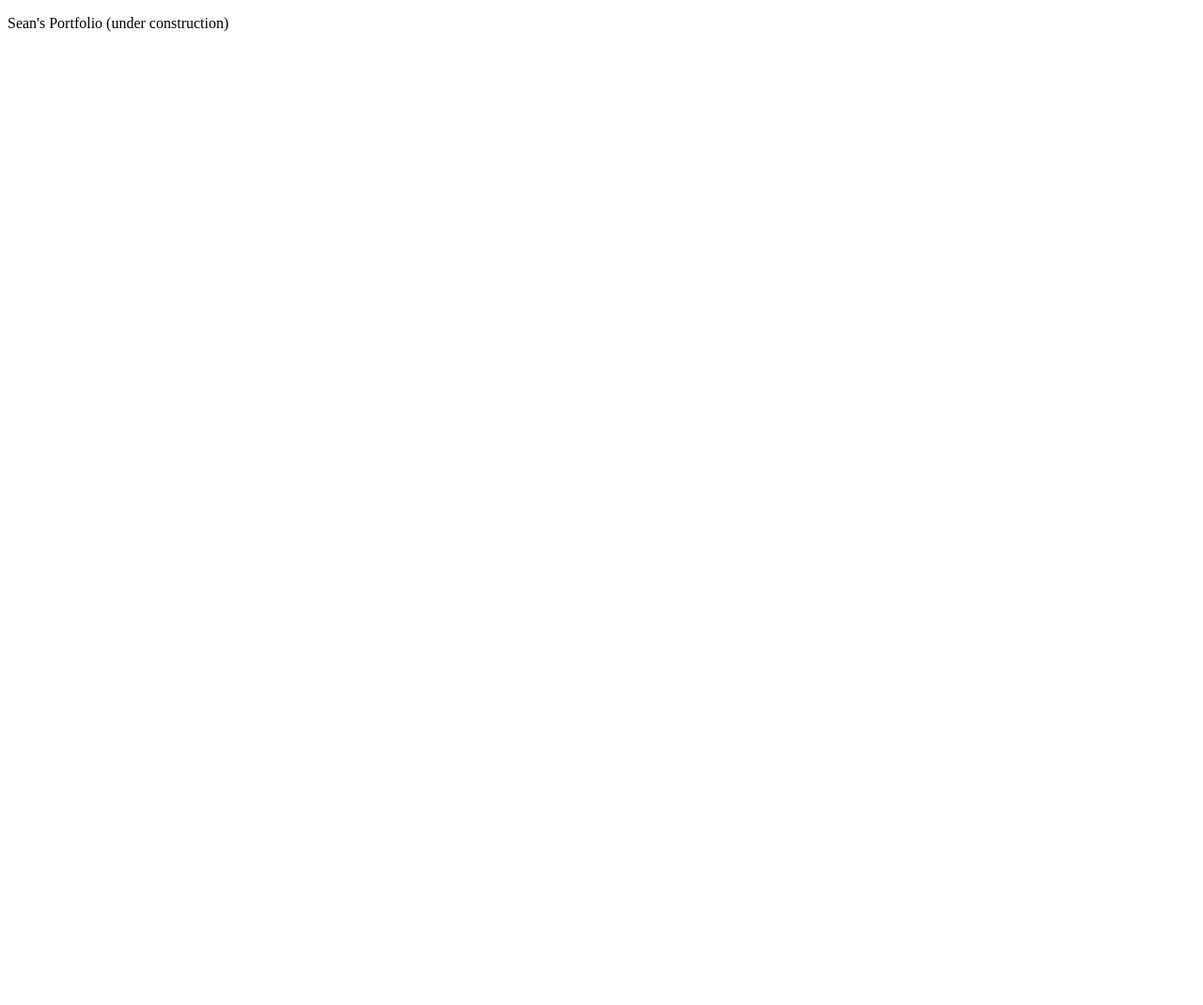
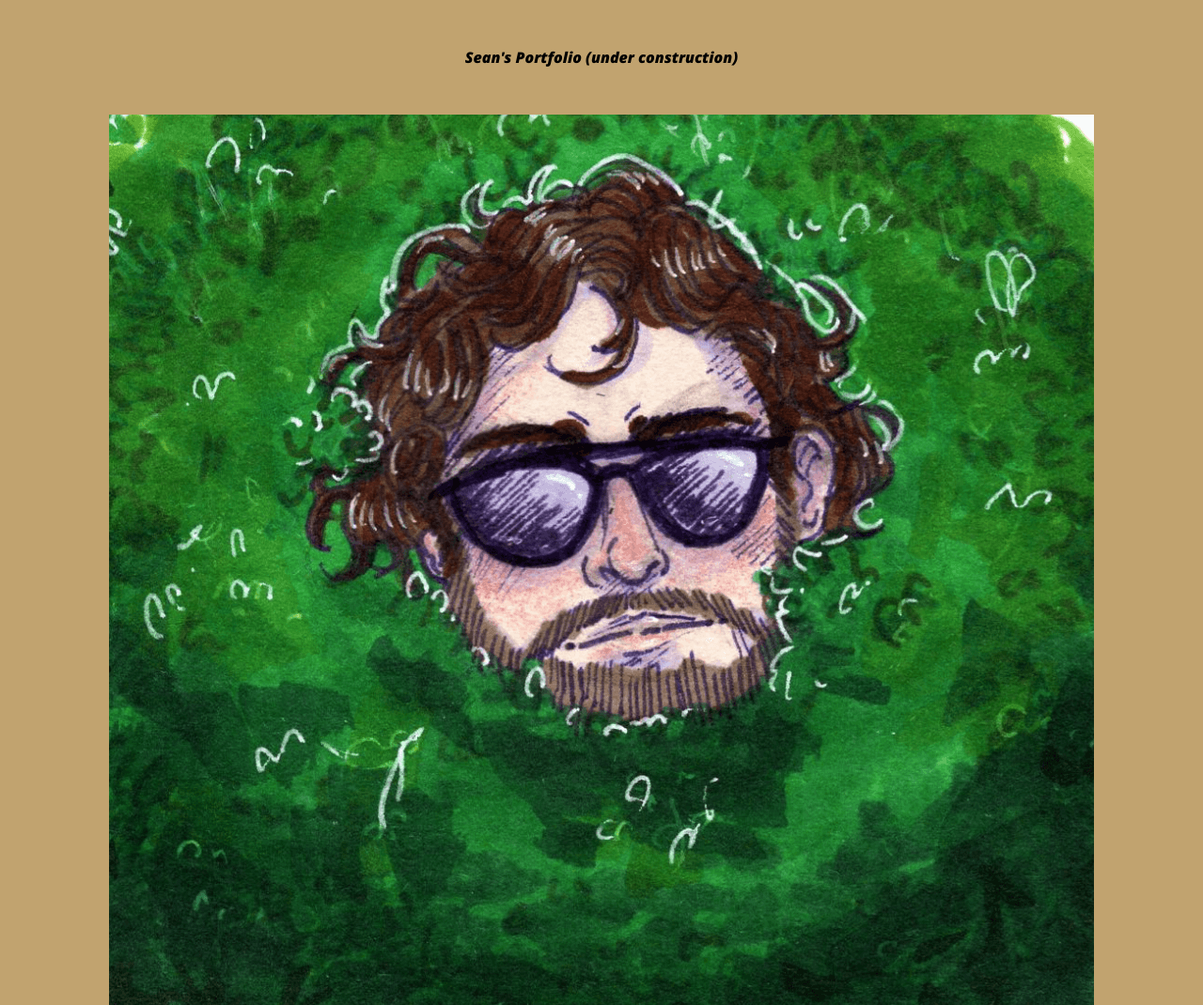
Before and after one commit to ShrubADubDub/MyFirstWebsite, a plain HTML site: page index.html in a window 1280 px wide. Shown: the top 1070 px of the page at 94% size. Before the commit the page ends 800 px from the top, so only its background shows below. Drawn offline with nearby package versions, Linux system fonts and the light colour scheme.

Commit message:
Adding Style

```diff
--- a/index.html
+++ b/index.html
@@ -5,8 +5,19 @@
     <meta name="viewport" content="width=device-width, initial-scale=1.0">
     <meta http-equiv="X-UA-Compatible" content="ie=edge">
     <title>Portfolio</title>
+
+<link href="style.css" rel="stylesheet">
+<link href="https://fonts.googleapis.com/css?family=Open+Sans:400,800i&display=swap" rel="stylesheet">
+
+
 </head>
 <body>
- <p>Sean's Portfolio (under construction)</p>
+ <p class="bold-text">Sean's Portfolio (under construction)</p>
+ <img src="content/shurb-small.png" id="cover-image">
+<p>Hey look ma I made it!</p>
+
 </body>
+
+
+
 </html>
--- /dev/null
+++ b/style.css
@@ -0,0 +1,25 @@
+#cover-image{
+    max-width: 90%;
+    display: block;
+    margin-left: auto;
+    margin-right: auto;
+
+}
+body{
+    background-color: #c1a36f;
+    font-family: 'open sans', sans-serif;
+
+
+}
+
+.bold-text{
+    font-weight: 800;
+    font-style: oblique;
+}
+
+p{
+    text-align: center;
+    vertical-align: middle;
+    line-height: 90px;
+
+}
```
Also changed, not shown: content/shurb-small.png (added), 1 other file.
